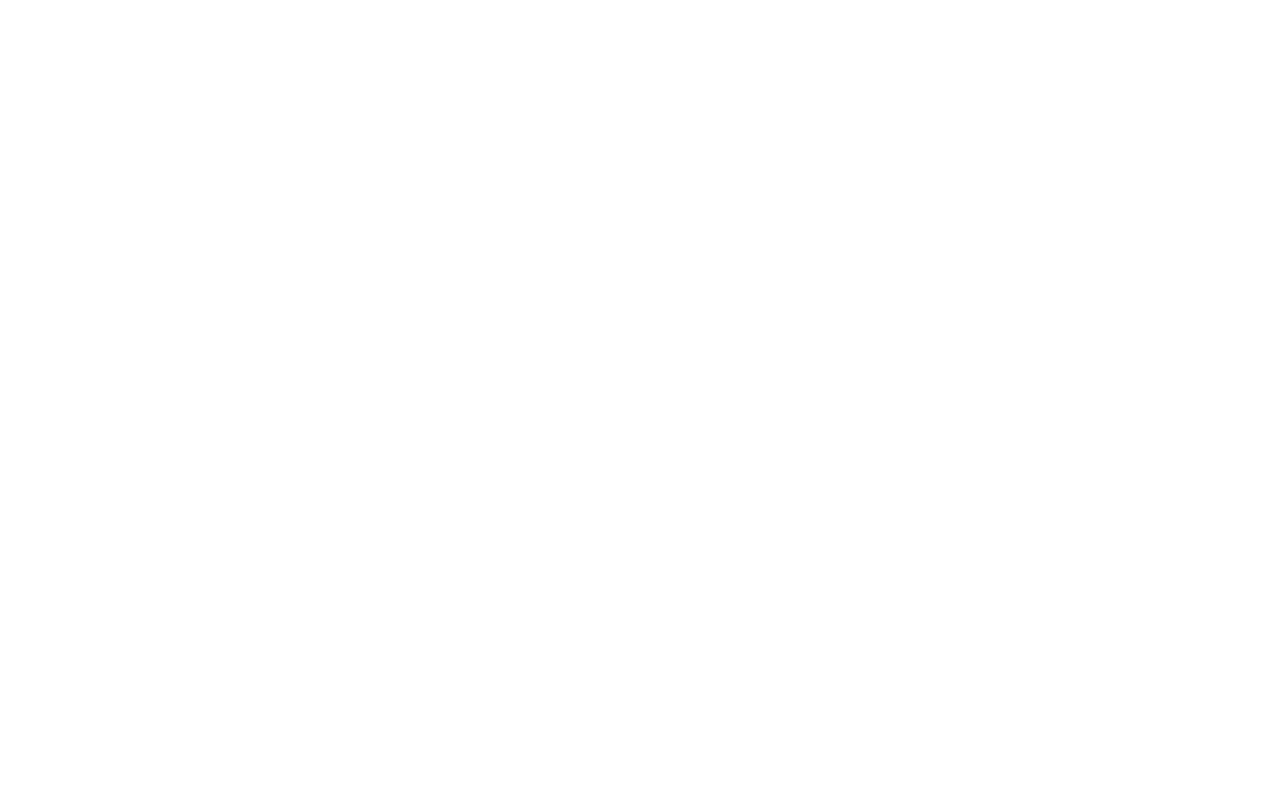
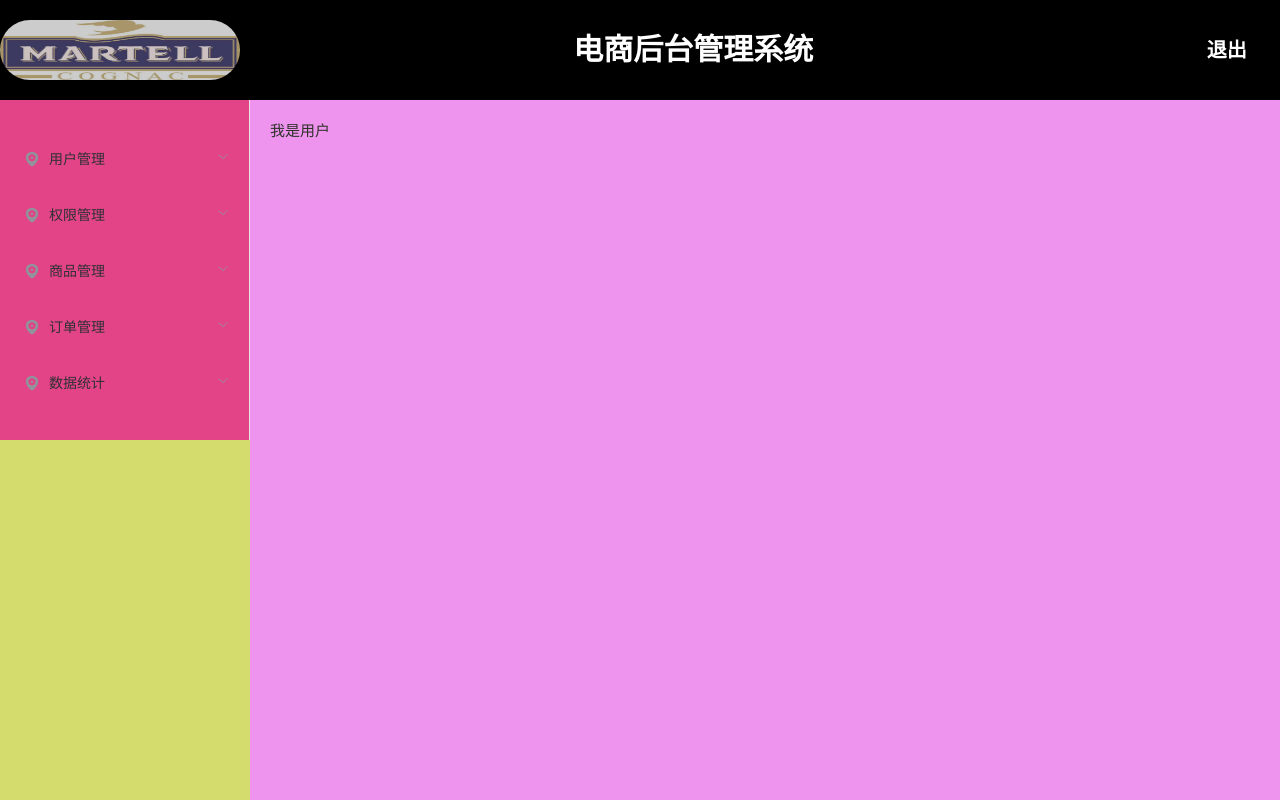
Before and after one commit to BJTK/manger-, a Vue app: page /users in a window 1280 px wide. Built offline with nearby package versions, Linux system fonts and the light colour scheme; sample sign-in values are in the browser's storage.

Commit message:
用户列表

```diff
--- a/src/components/home/home.vue
+++ b/src/components/home/home.vue
@@ -3,19 +3,23 @@
     <el-header class="header">
       <el-row>
         <el-col :span="4">
-          <img src="../../../static/image/logo.jpg" style="width:300px;height:60px;" alt />
+          <img src="../../../static/image/logo.jpg" style="width:240px;height:60px;" alt />
         </el-col>
-        <el-col :span="18" style="font-size:30px;color:black; font-weight: bolder;">电商后台管理系统</el-col>
+        <el-col :span="18" style="font-size:30px;color:white; font-weight: bolder;">电商后台管理系统</el-col>
         <el-col :span="2">
-          <a href="#" class="login-out">退出</a>
+          <a href="#" class="login-out"
+           @click.prevent="loginSignout"
+           style="font-size:20px;color:white; font-weight: bolder;"
+           >退出</a>
         </el-col>
       </el-row>
     </el-header>
     <el-container>
-      <el-aside width="250px" class="aside" >
-        <el-menu
-        style="padding:30px 0"
+      <el-aside width="250px" class="aside">
+        <el-menu style="padding:30px 0"
         :unique-opened="true"
+        :router="true"
+        background-color="#e34488"
         >
           <el-submenu index="1">
                     <template slot="title">
@@ -23,8 +27,7 @@
                     <span>用户管理</span>
                     </template>
 
-                    <el-menu-item index="1-1">
-
+                    <el-menu-item index="users">
                     <i class="el-icon-menu"></i>
                     <span>用户列表</span>
                     </el-menu-item>
@@ -36,16 +39,12 @@
                 </template>
 
                 <el-menu-item index="2-2">
-
                 <i class="el-icon-menu"></i>
                 <span>角色列表</span>
-
                 </el-menu-item>
                 <el-menu-item index="2-2">
-
                 <i class="el-icon-menu"></i>
                 <span>权限列表</span>
-
                 </el-menu-item>
           </el-submenu>
           <el-submenu index="3">
@@ -55,17 +54,14 @@
                 </template>
 
                 <el-menu-item index="3-3">
-
                 <i class="el-icon-menu"></i>
                 <span>商品列表</span>
                 </el-menu-item>
                 <el-menu-item index="3-3">
-
                 <i class="el-icon-menu"></i>
                 <span>分类参数</span>
                 </el-menu-item>
                 <el-menu-item index="3-3">
-
                 <i class="el-icon-menu"></i>
                 <span>商品分类</span>
                 </el-menu-item>
@@ -77,7 +73,6 @@
                     </template>
 
                     <el-menu-item index="4-4">
-
                     <i class="el-icon-menu"></i>
                     <span>导航一</span>
                     </el-menu-item>
@@ -89,14 +84,15 @@
                 </template>
 
                 <el-menu-item index="5-5">
-
                 <i class="el-icon-location"></i>
                 <span>导航一</span>
                 </el-menu-item>
           </el-submenu>
         </el-menu>
       </el-aside>
-      <el-main class="main">Main</el-main>
+      <el-main class="main">
+        <router-view></router-view>
+      </el-main>
     </el-container>
   </el-container>
 </template>
@@ -105,30 +101,34 @@
 export default {
   name: "home",
   data() {
-      return {
-
-      }
+    return {};
   },
 
   beforeCreate() {
-        const token = localStorage.getItem('token');
-        if(!token){
-            this.$router.push({name:"login"})
+    const token = localStorage.getItem("token");
+    if (!token) {
+      this.$router.push({ name: "login" });
     }
   },
-
-
+  methods: {
+    loginSignout() {
+      localStorage.clear();
+      this.$message({ message: "成功@~@退出", center: true, type: "success" });
+      this.$router.push({ name: "login", center: true });
+    }
+  }
 };
 </script>
 
 <style scoped>
 .header {
-  background-color: #b3c0d2;
+  background-color: black;
   text-align: center;
   line-height: 60px;
   box-sizing: content-box;
+  color: beige;
 
-  padding:10px 0 ;
+  padding: 20px 0;
 }
 .header img {
   display: block;
@@ -139,10 +139,10 @@
   text-decoration: none;
 }
 .aside {
-  background-color: #d3dcd3;
+  background-color: #d3dc6d;
 }
 .main {
-  background-color: #e9eef3;
+  background-color: #ee94ee;
   height: 100%;
 }
 .el-container.is-vertical {
--- a/src/components/login/login.vue
+++ b/src/components/login/login.vue
@@ -42,7 +42,7 @@
   }
 };
 </script>
-<style>
+<style scoped>
 .login-warp {
   height: 100%;
   background: url("../../../static/image/01.jpg") no-repeat 100%;
--- /dev/null
+++ b/src/components/users/users.vue
@@ -0,0 +1,16 @@
+<template>
+  <div class="users-warp">
+
+      我是用户
+  </div>
+</template>
+
+<script>
+export default {
+  name: 'users'
+}
+</script>
+
+<style scoped>
+
+</style>
--- a/src/router/index.js
+++ b/src/router/index.js
@@ -2,6 +2,7 @@
 import Router from 'vue-router'
 import Login from '../components/login/login.vue'
 import Home from '../components/home/home.vue'
+import Users from '../components/users/users.vue'
 
 
 Vue.use(Router)
@@ -15,7 +16,13 @@
       },
       { name:"home",
         path: '/home',
-        component:Home
+        component:Home,
+        children:[
+            { name:"users",
+              path: '/users',
+              component:Users
+          }
+        ]
       }
     ]
 })
```
Lines whose indentation alone changed are shown as unchanged.
